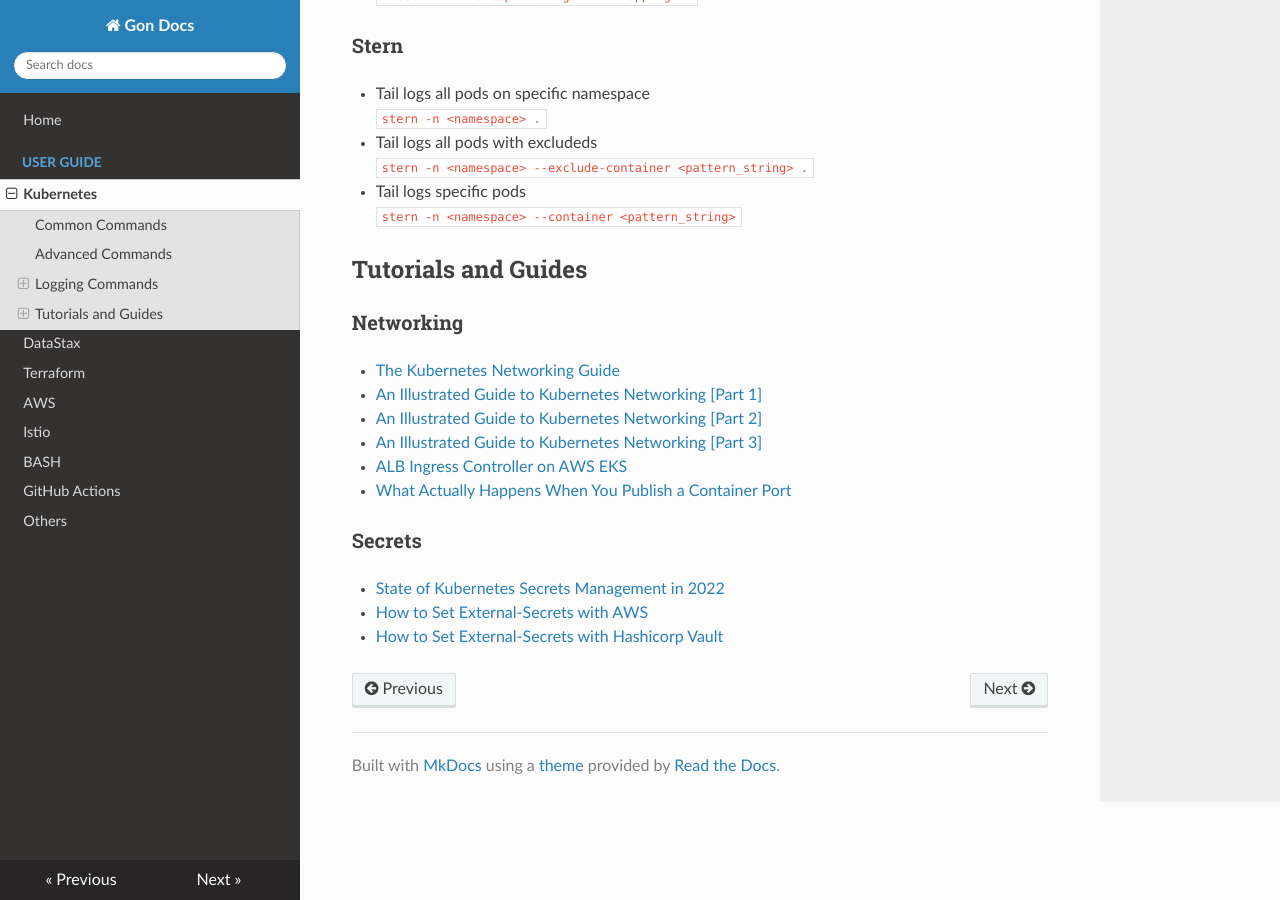
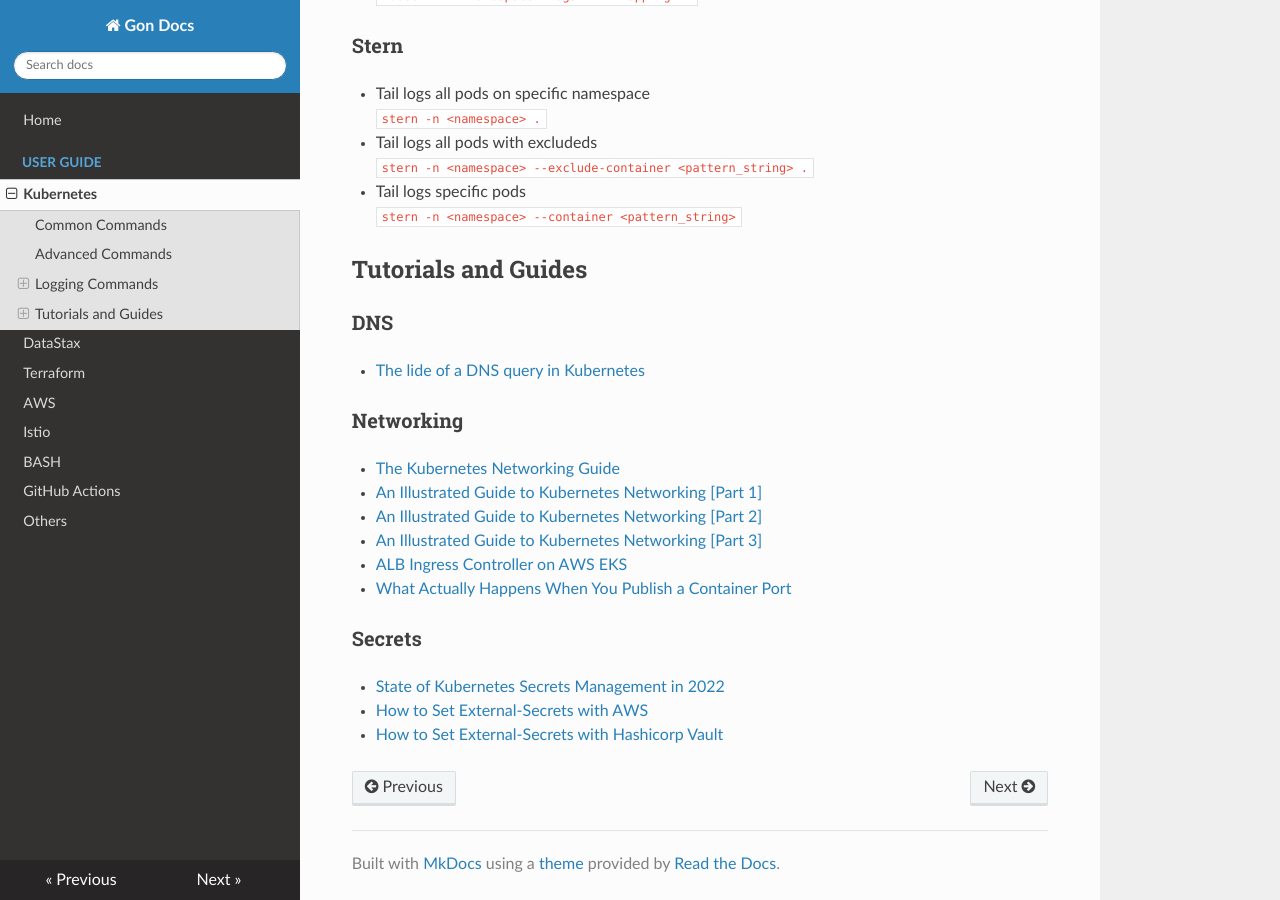
Before and after one commit to gonkun/gonkun, an MkDocs documentation site: the page built from docs/k8s.md, in a window 1280 px wide and 900 px high, scrolled down 1746 px. Built offline with MkDocs 1.6.1, drawn with Linux system fonts in a browser that asks for light colours; nearby versions of some CDN libraries.

Commit message:
Adding link about DNS inside k8s

```diff
--- a/docs/k8s.md
+++ b/docs/k8s.md
@@ -69,6 +69,9 @@
 
 ## Tutorials and Guides
 
+### DNS
+- [The lide of a DNS query in Kubernetes](https://www.nslookup.io/learning/the-life-of-a-dns-query-in-kubernetes/)
+
 ### Networking
 - [The Kubernetes Networking Guide](https://www.tkng.io/)
 - [An Illustrated Guide to Kubernetes Networking [Part 1]](https://itnext.io/an-illustrated-guide-to-kubernetes-networking-part-1-d1ede3322727)
```
Also changed, not shown: site/index.html, site/k8s/index.html, site/search/search_index.json, site/sitemap.xml, 1 other file.
